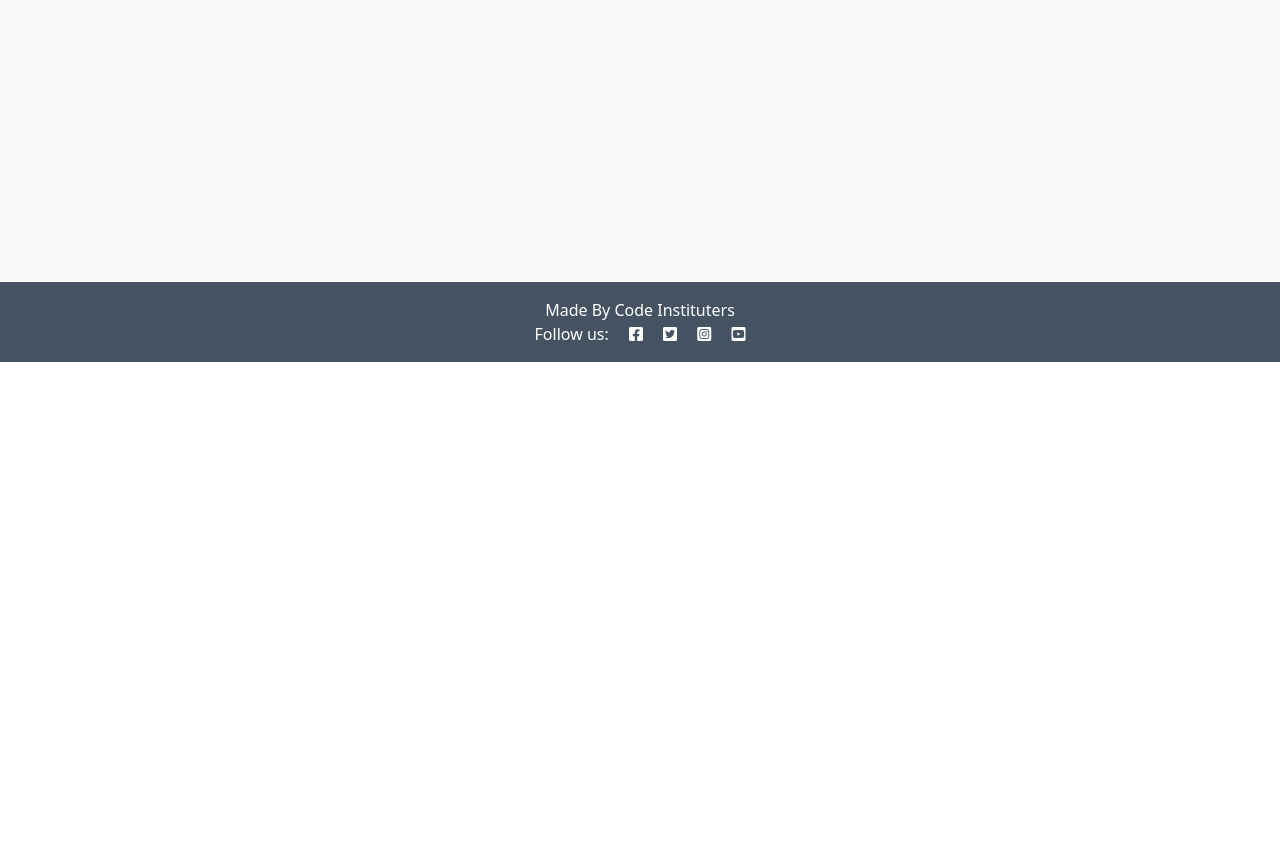
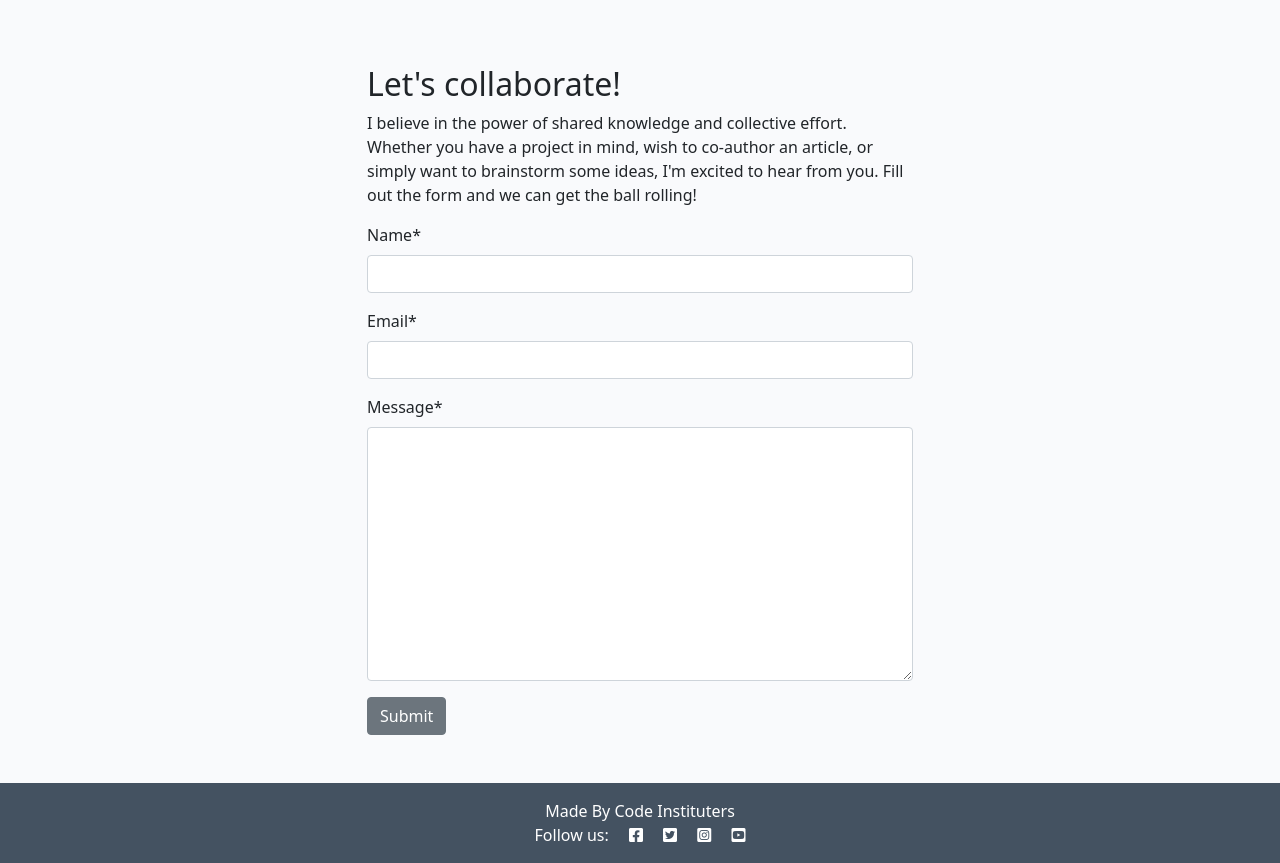
Before and after one commit to Jab90/django-blog, a Django app: page /about/ in a window 1280 px wide. Shown: the part 438-1301 px from the top of the page. Before the commit the page ends 800 px from the top, so only its background shows below. Run offline with Django 4.2, Linux system fonts and the light colour scheme; data that the repository does not hold is empty; some libraries are stand-ins or nearby versions.

Commit message:
Collaborations on the about page added

```diff
--- /dev/null
+++ b/about/forms.py
@@ -0,0 +1,7 @@
+from .models import CollaborateRequest
+from django import forms
+
+class CollaborateForm(forms.ModelForm):
+    class Meta:
+        model = CollaborateRequest
+        fields = ('name', 'email', 'message')
--- a/about/models.py
+++ b/about/models.py
@@ -2,7 +2,21 @@ from django.db import models
 
 # Create your models here.
 
+
 class About(models.Model):
     title = models.CharField(max_length=200)
+    updated_on = models.DateTimeField(auto_now=True)
     content = models.TextField()
-    updated_on = models.DateTimeField(auto_now=True)
+
+    def __str__(self):
+        return self.title
+
+
+class CollaborateRequest(models.Model):
+    name = models.CharField(max_length=200)
+    email = models.EmailField()
+    message = models.TextField()
+    read = models.BooleanField(default=False)
+
+    def __str__(self):
+        return f"Collaboration request from {self.name}"
--- a/about/templates/about/about.html
+++ b/about/templates/about/about.html
@@ -1,23 +1,43 @@
 {% extends 'base.html' %}
+{% load static %}
+{% load crispy_forms_tags %}
+
 {% block content %}
-{% load static %}
 <div class="container mt-5">
     <div class="row">
-        <div class="col-4 text-center">
+        <div class="col-12 col-md-4 text-center">
             <img src="{% static 'images/nobody.jpg' %}" width="75%">
         </div>
-        <div class="col-8">
-            <!-- Title goes between these h2 tags -->
+        <div class="col-12 col-md-8">
             <h2>{{ about.title }}</h2>
-            <!-- Content goes directly underneath this -->
-             {{about.content | safe }}
+            {{ about.content | safe }}
         </div>
     </div>
     <div class="row">
         <div class="col text-right">
-            <!-- Updated on field goes in here -->
-            <p class="text-end"><em>Updated on: {{about.updated_on }} </em></p>
+          <!-- Updated on field goes in here -->
+
+          <p class="text-end"><em>Updated on: {{ about.updated_on }}</em></p>
         </div>
-      </div>
+    </div>
+    <div class="row justify-content-center">
+        <div class="col-12 col-md-6 my-5">
+            <h2>Let's collaborate!</h2>
+            <p>I believe in the power of shared knowledge and collective effort.
+                Whether you have a project in mind, wish to co-author
+                an article, or simply want to brainstorm some ideas,
+                I'm excited to hear from you. Fill out the form
+                and we can get the ball rolling!</p>
+
+            <!-- add your form here. Your submit button should
+                                have the classes of btn, btn-secondary -->
+
+            <form method="post">
+                {{ collaborate_form | crispy }}
+                {% csrf_token %}
+                <button class="btn btn-secondary" type="submit">Submit</button>
+            </form>
+        </div>
+    </div>
 </div>
 {% endblock content %}
--- a/about/views.py
+++ b/about/views.py
@@ -1,5 +1,7 @@
 from django.shortcuts import render
+from django.contrib import messages
 from .models import About
+from .forms import CollaborateForm
 
 # Create your views here.
 
@@ -7,10 +9,22 @@ def about_me(request):
     """
     Renders the About Page
     """
+
+    if request.method == "POST":
+        collaborate_form = CollaborateForm(data=request.POST)
+        if collaborate_form.is_valid():
+            collaborate_form.save()
+            messages.add_message(request, messages.SUCCESS, "Collaboration request recieved! I endeavour to respond within 2 working days.")
+
     about = About.objects.all().order_by('updated_on').first()
+    collaborate_form = CollaborateForm()
 
     return render(
         request,
         "about/about.html",
-        {"about": about},
+        {
+            "about": about,
+            "collaborate_form": collaborate_form,
+
+        },
     )
--- a/codestar/settings.py
+++ b/codestar/settings.py
@@ -31,7 +31,7 @@ SECRET_KEY = os.environ.get("SECRET_KEY")
 # SECURITY WARNING: don't run with debug turned on in production!
 DEBUG = True
 
-ALLOWED_HOSTS = ['8000-jab90-djangoblog-rsx8iek6z7j.ws.codeinstitute-ide.net','.herokuapp.com']
+ALLOWED_HOSTS = ['8000-jab90-djangoblog-nkrk0pdxq1s.ws.codeinstitute-ide.net','.herokuapp.com']
 
 
 # Application definition
```
Also changed, not shown: about/admin.py (+12 -2 lines), blog/views.py (+12 -9 lines), about/migrations/0002_collaboraterequest.py (added).
